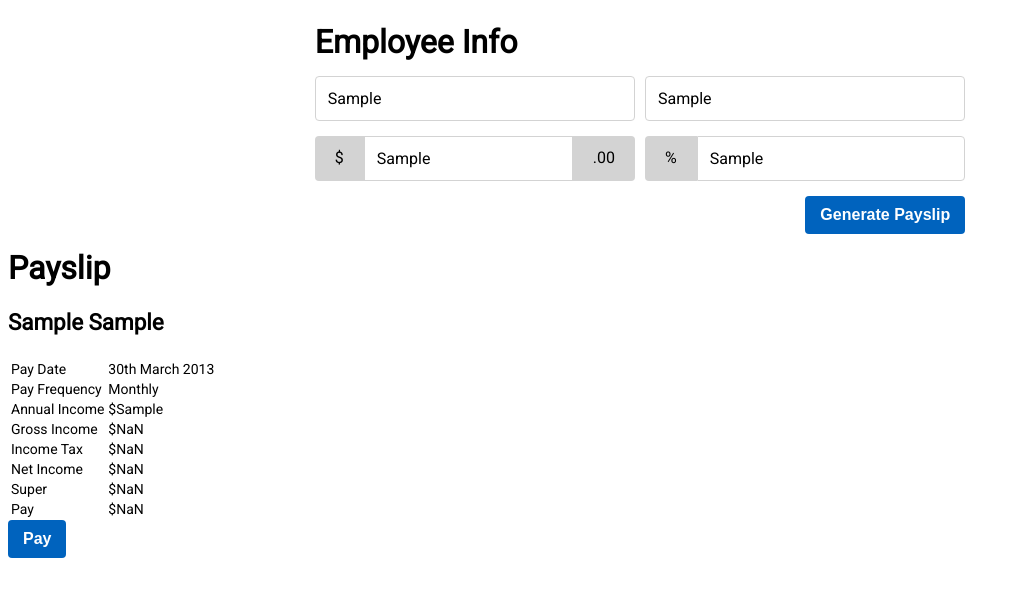
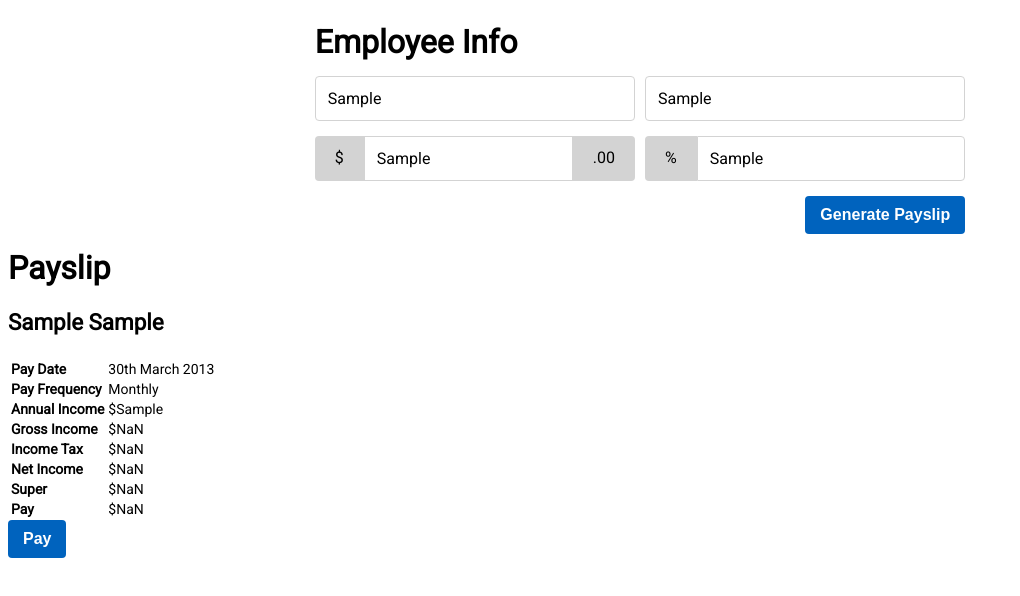
Before and after one commit to amtrav42/myob, a React app: page / in a window 1280 px wide. Both pictures are taken after typing "Sample", "Sample", "Sample", "Sample" into the empty fields and a click on the button "Generate Payslip". Shown: the top 596 px of the page, without its empty margins (0-1020 px from the left). Built offline with nearby package versions, Linux system fonts and the light colour scheme.

Commit message:
added basic styling to table

```diff
--- a/src/components/Main/index.jsx
+++ b/src/components/Main/index.jsx
@@ -82,6 +82,7 @@ class Main extends Component {
                   <h2>Payslip</h2>
                   <div><h3>{firstName} {lastName}</h3></div>
                   <table>
+                    <tbody>
                       <tr>
                         <td>Pay Date</td>
                         <td>30th March 2013</td>
@@ -114,6 +115,7 @@ class Main extends Component {
                         <td>Pay</td>
                         <td>${pay}</td>
                       </tr>
+                    </tbody>
                   </table>
                   <button>Pay</button>
                 </div>
--- a/src/components/Main/styles.scss
+++ b/src/components/Main/styles.scss
@@ -106,3 +106,7 @@ button {
   margin: 0;
   cursor: pointer;
 }
+//table Styling
+table td:first-child {
+  font-weight: bold;
+}
```
Lines whose indentation alone changed are shown as unchanged.
